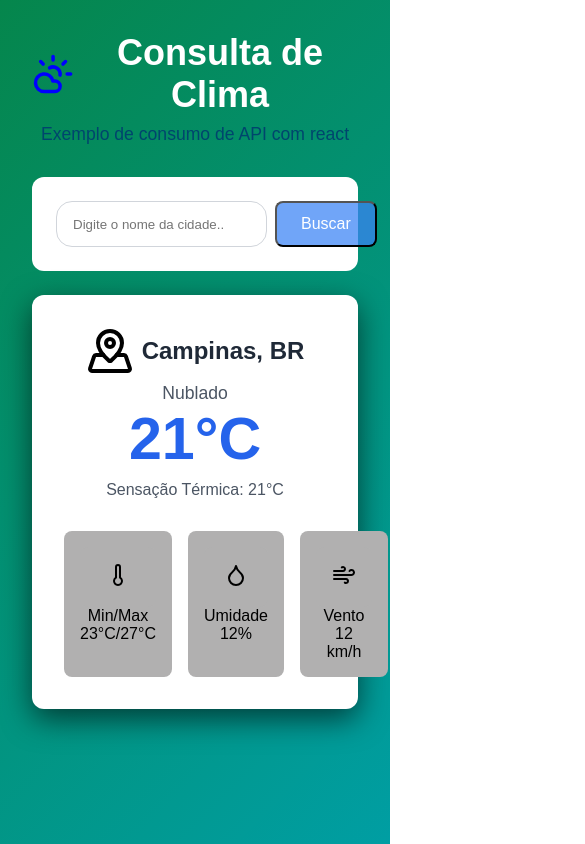
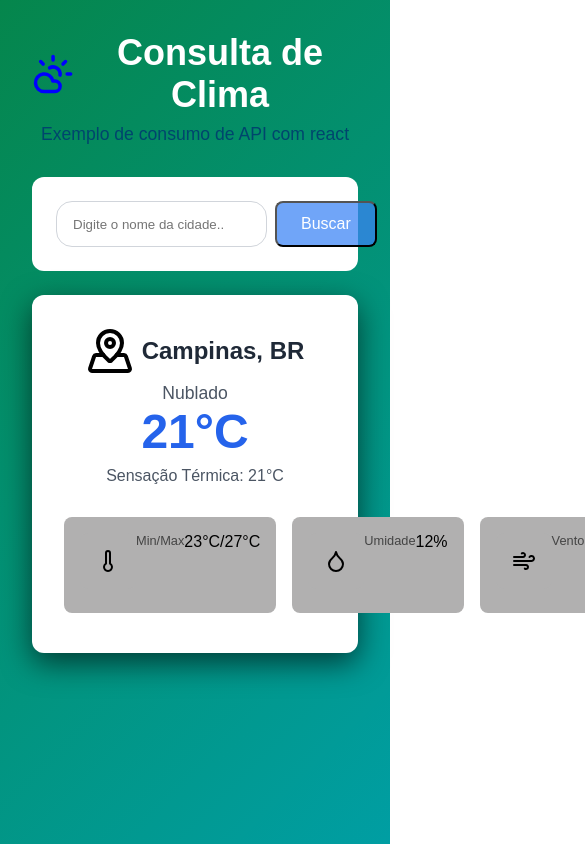
Before and after one commit to TUM-08/clima2c, a React (Vite) app: page / in a window 390 px wide. Shown: the top 844 px of the page, 585 px wide, since content can reach past the window. Built offline with nearby package versions, Linux system fonts and the light colour scheme.

Commit message:
Add files via upload

```diff
--- a/src/App.css
+++ b/src/App.css
@@ -117,3 +117,34 @@ margin-bottom: 32px;
   border-radius: 8px;
   text-align: center;
 }
+.detal-item{
+  display: flex;
+  justify-content: center;
+  margin-bottom: 8px;
+}
+.detal-icone{
+  display: flex;
+  justify-content: center;
+  margin-bottom: 8px;
+}
+.detal-texto{
+  font-size: 0.8em;
+  color: #444;
+  margin-bottom: 4px;
+}
+.detal-valor{
+  font-weight: bold;
+  color: #222;
+}
+/* RESPONSIVO */
+  @media (max-width: 768px){
+  #detalhes-box{
+    grid-template-columns: 1fr;
+  }
+  #temp-valor{
+  font-size: 3em;
+}
+  header g1{
+  font-size: 1.8em;
+  }
+}
--- a/src/App.jsx
+++ b/src/App.jsx
@@ -21,7 +21,7 @@ function App() {
 
 // Try Executa os comandos
     try{
-const API_KEY = "";
+const API_KEY = "5087";
 const url = "";
 const resposta = await frtch(url)
 
```
